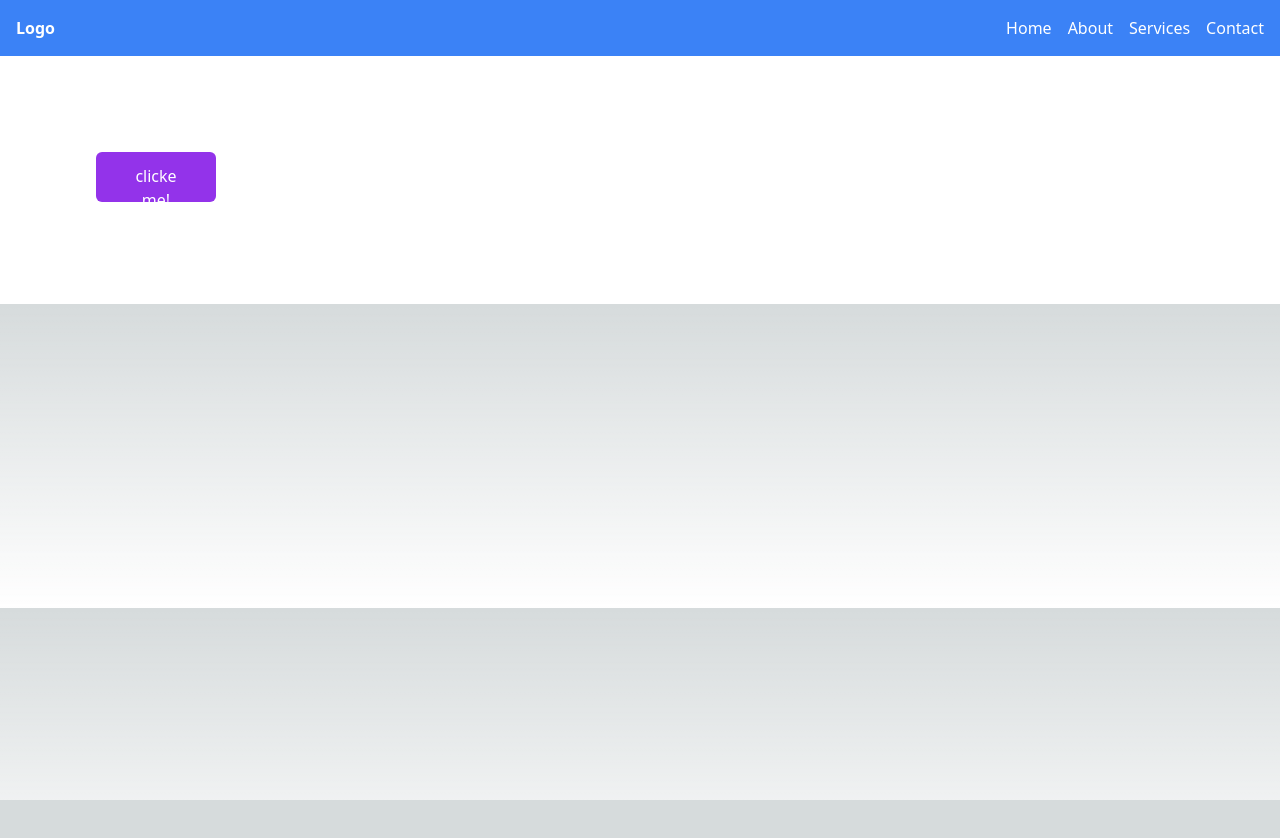
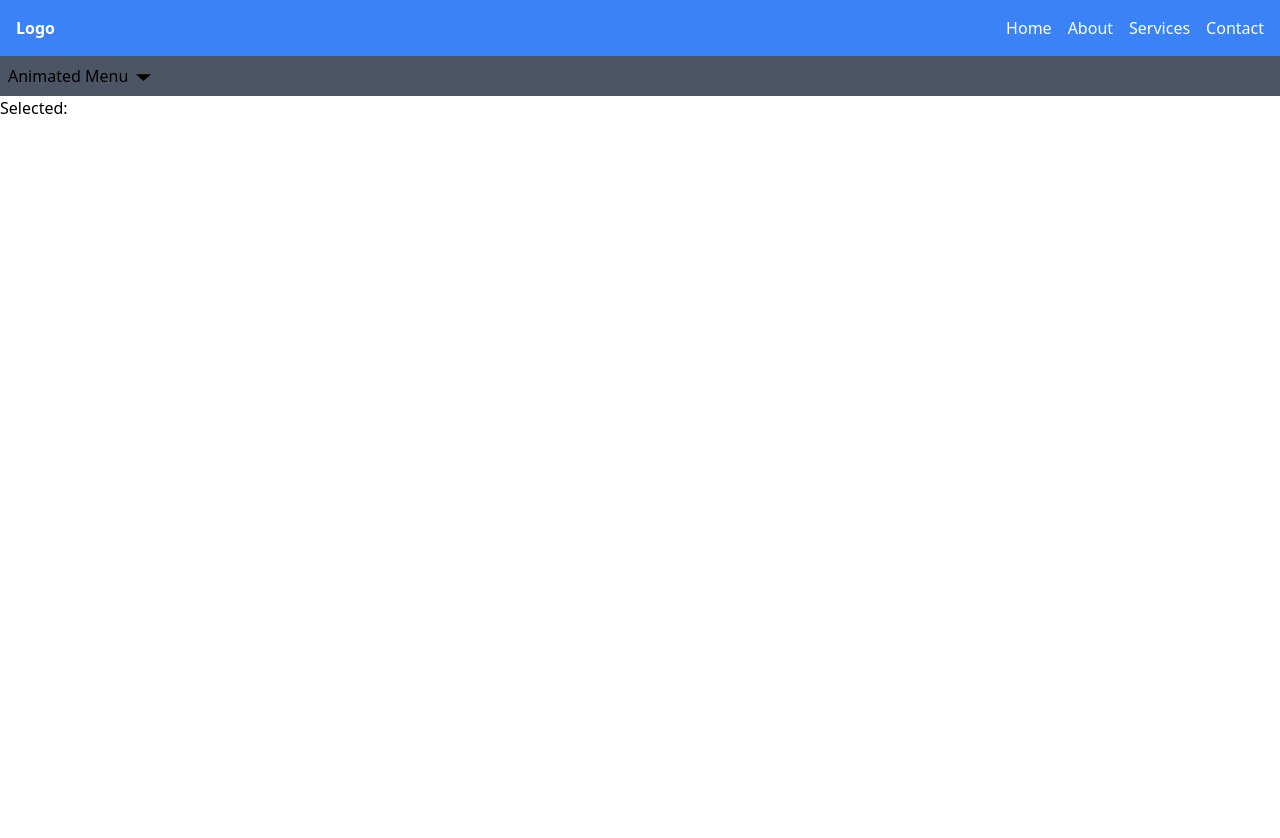
Before and after one commit to hahuaz/public-hahuaz, a Next.js app: page /test in a window 1280 px wide. Shown: the top 838 px of the page. Before the commit the page ends 800 px from the top, so only its background shows below. Built offline with nearby package versions, Linux system fonts and the light colour scheme.

Commit message:
add animated select

```diff
--- a/package.json
+++ b/package.json
@@ -15,6 +15,7 @@
     "autoprefixer": "10.4.14",
     "eslint": "8.46.0",
     "eslint-config-next": "13.4.12",
+    "framer-motion": "^10.15.1",
     "next": "13.4.12",
     "postcss": "8.4.27",
     "react": "18.2.0",
--- a/src/components/index.ts
+++ b/src/components/index.ts
@@ -1,7 +1,7 @@
 export { default as Autocomplete } from "./Autocomplete";
-export { default as Input } from "./Input";
 export { default as Modal } from "./Modal";
 export { default as Navbar } from "./Navbar";
 export { default as Select } from "./Select";
 export { default as Toast } from "./Toast";
 export * from "./buttons";
+export * from "./inputs";
--- /dev/null
+++ b/src/components/inputs/AnimatedSelect.tsx
@@ -0,0 +1,115 @@
+import React, { useState } from "react";
+import { motion, Variants } from "framer-motion";
+
+const itemVariants: Variants = {
+  open: {
+    opacity: 1,
+    y: 0,
+    transition: { type: "spring", stiffness: 300, damping: 24 },
+  },
+  closed: { opacity: 0, y: 20, transition: { duration: 0.2 } },
+};
+
+export default function AnimatedSelect() {
+  const [isOpen, setIsOpen] = useState(false);
+  const [select, setSelect] = useState("");
+
+  const handleSelect = (e: React.MouseEvent<HTMLElement>) => {
+    if (e.target instanceof HTMLLIElement) {
+      const selectedText = e.target.textContent;
+      setSelect(selectedText || "");
+    }
+  };
+
+  return (
+    <>
+      <div className="bg-gray-600 p-2">
+        <motion.nav
+          initial={false}
+          animate={isOpen ? "open" : "closed"}
+          className="relative inline-block"
+        >
+          <motion.button
+            onClick={() => setIsOpen(!isOpen)}
+            className="flex items-center gap-2"
+          >
+            Animated Menu
+            <motion.div
+              variants={{
+                open: { rotate: 180 },
+                closed: { rotate: 0 },
+              }}
+              transition={{ duration: 0.2 }}
+              style={{ originY: 0.55 }}
+            >
+              <svg width="15" height="15" viewBox="0 0 20 20">
+                <path d="M0 7 L 20 7 L 10 16" />
+              </svg>
+            </motion.div>
+          </motion.button>
+          <motion.ul
+            variants={{
+              open: {
+                clipPath: "inset(0% 0% 0% 0% round 10px)",
+                transition: {
+                  type: "spring",
+                  bounce: 0,
+                  duration: 0.7,
+                  delayChildren: 0.35,
+                  staggerChildren: 0.05,
+                },
+              },
+              closed: {
+                clipPath: "inset(10% 50% 90% 50% round 10px)",
+                transition: {
+                  type: "spring",
+                  bounce: 0,
+                  duration: 0.3,
+                },
+              },
+            }}
+            style={{ pointerEvents: isOpen ? "auto" : "none" }}
+            className="absolute z-10 mt-2 w-full bg-gray-100"
+          >
+            <motion.li
+              variants={itemVariants}
+              onClick={handleSelect}
+              className="cursor-pointer py-1 pl-2  hover:bg-gray-200"
+            >
+              Item 1
+            </motion.li>
+            <motion.li
+              variants={itemVariants}
+              onClick={handleSelect}
+              className="cursor-pointer py-1 pl-2  hover:bg-gray-200"
+            >
+              Item 2
+            </motion.li>
+            <motion.li
+              variants={itemVariants}
+              onClick={handleSelect}
+              className="cursor-pointer py-1 pl-2  hover:bg-gray-200"
+            >
+              Item 3
+            </motion.li>
+            <motion.li
+              variants={itemVariants}
+              onClick={handleSelect}
+              className="cursor-pointer py-1 pl-2  hover:bg-gray-200"
+            >
+              Item 4
+            </motion.li>
+            <motion.li
+              variants={itemVariants}
+              onClick={handleSelect}
+              className="cursor-pointer py-1 pl-2  hover:bg-gray-200"
+            >
+              Item 5
+            </motion.li>
+          </motion.ul>
+        </motion.nav>
+      </div>
+      <div>Selected: {select}</div>
+    </>
+  );
+}
--- /dev/null
+++ b/src/components/inputs/index.ts
@@ -0,0 +1,2 @@
+export { default as Input } from "./Input";
+export { default as AnimatedSelect } from "./AnimatedSelect";
--- a/src/pages/test.tsx
+++ b/src/pages/test.tsx
@@ -1,20 +1,16 @@
 "use client";
 import React, { useState } from "react";
 
-import { ButtonWithLoading } from "@/components";
+import { motion } from "framer-motion";
+import { AnimatedSelect } from "@/components";
 
 export default function Test() {
   const [isLoading, setIsLoading] = useState(false);
+  const [selectedIndex, setSelectedIndex] = useState(1);
+
   return (
-    <div className="bg-white p-24 text-black">
-      <ButtonWithLoading
-        isLoading={isLoading}
-        onClick={() => {
-          setIsLoading(true);
-        }}
-      >
-        clicke me!
-      </ButtonWithLoading>
+    <div className="relative min-h-screen bg-white text-black">
+      <AnimatedSelect></AnimatedSelect>
     </div>
   );
 }
```
Also changed, not shown: src/components/inputs/Input.tsx (renamed from src/components/Input.tsx), 1 other file (tests, documents, lock files or other folders).
